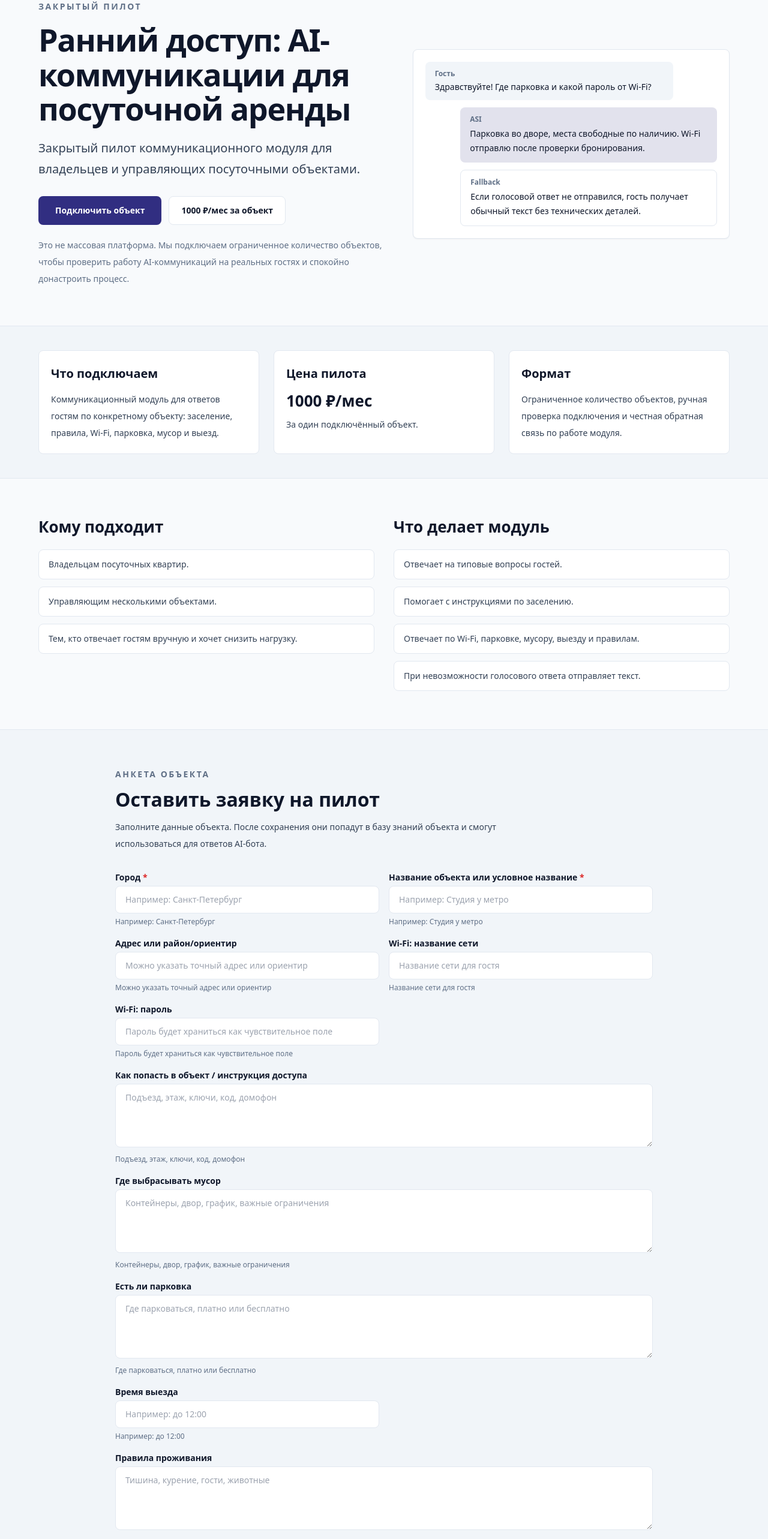
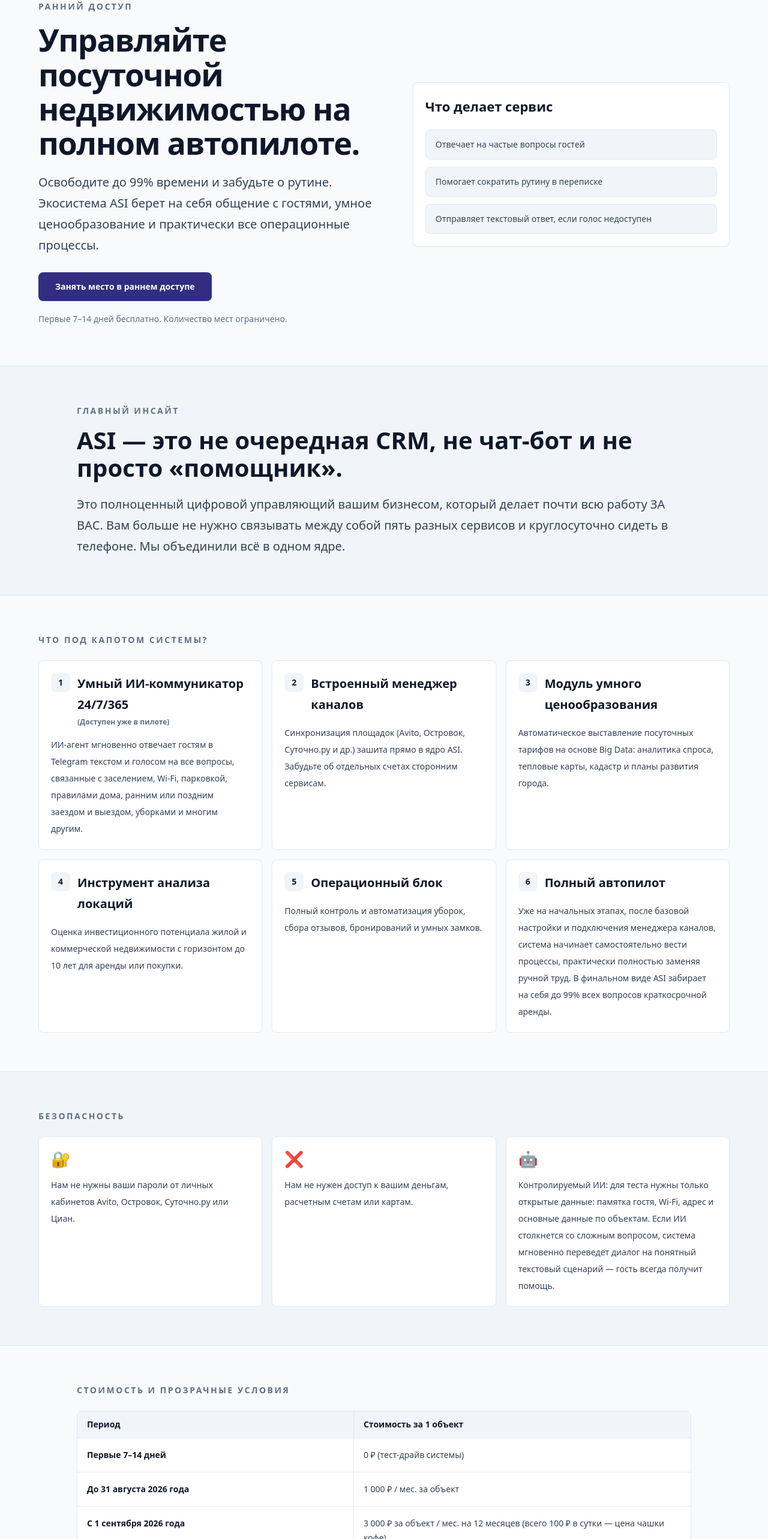
Before and after one commit to ASI-integration/asi-landing, a Next.js app: page /ru/early-access in a window 1280 px wide. Shown: the part 179-2745 px from the top of the page at 60% size. Built offline with nearby package versions, Linux system fonts and the light colour scheme.

Commit message:
fix: update early access info card

```diff
--- a/src/app/ru/early-access/page.tsx
+++ b/src/app/ru/early-access/page.tsx
@@ -1,5 +1,4 @@
 import type { Metadata } from 'next';
-import Link from 'next/link';
 import { EarlyAccessObjectForm } from '@/components/early-access/EarlyAccessObjectForm';
 import { RuBottomQuickLinks } from '@/components/ru/RuBottomQuickLinks';
 import { RuComplianceFooter } from '@/components/ru/RuComplianceFooter';
@@ -7,21 +6,57 @@ import { RuPublicNavHeader } from '@/components/ru/RuPublicNavHeader';
 import { ThemeProvider } from '@/theme/ThemeProvider';
 
 export const metadata: Metadata = {
-  title: 'Ранний доступ: AI-коммуникации для посуточной аренды — ASI',
-  description: 'Закрытый пилот коммуникационного модуля для владельцев и управляющих посуточными объектами.',
+  title: 'Ранний доступ: автопилот для посуточной недвижимости - ASI',
+  description: 'Ранний доступ ASI для владельцев и управляющих посуточной недвижимостью.',
 };
 
-const fitItems = [
-  'Владельцам посуточных квартир.',
-  'Управляющим несколькими объектами.',
-  'Тем, кто отвечает гостям вручную и хочет снизить нагрузку.',
+const featureItems = [
+  {
+    title: 'Умный ИИ-коммуникатор 24/7/365',
+    label: 'Доступен уже в пилоте',
+    text: 'ИИ-агент мгновенно отвечает гостям в Telegram текстом и голосом на все вопросы, связанные с заселением, Wi-Fi, парковкой, правилами дома, ранним или поздним заездом и выездом, уборками и многим другим.',
+  },
+  {
+    title: 'Встроенный менеджер каналов',
+    text: 'Синхронизация площадок (Avito, Островок, Суточно.ру и др.) зашита прямо в ядро ASI. Забудьте об отдельных счетах сторонним сервисам.',
+  },
+  {
+    title: 'Модуль умного ценообразования',
+    text: 'Автоматическое выставление посуточных тарифов на основе Big Data: аналитика спроса, тепловые карты, кадастр и планы развития города.',
+  },
+  {
+    title: 'Инструмент анализа локаций',
+    text: 'Оценка инвестиционного потенциала жилой и коммерческой недвижимости с горизонтом до 10 лет для аренды или покупки.',
+  },
+  {
+    title: 'Операционный блок',
+    text: 'Полный контроль и автоматизация уборок, сбора отзывов, бронирований и умных замков.',
+  },
+  {
+    title: 'Полный автопилот',
+    text: 'Уже на начальных этапах, после базовой настройки и подключения менеджера каналов, система начинает самостоятельно вести процессы, практически полностью заменяя ручной труд. В финальном виде ASI забирает на себя до 99% всех вопросов краткосрочной аренды.',
+  },
 ];
 
-const moduleItems = [
-  'Отвечает на типовые вопросы гостей.',
-  'Помогает с инструкциями по заселению.',
-  'Отвечает по Wi‑Fi, парковке, мусору, выезду и правилам.',
-  'При невозможности голосового ответа отправляет текст.',
+const securityItems = [
+  {
+    mark: '🔐',
+    text: 'Нам не нужны ваши пароли от личных кабинетов Avito, Островок, Суточно.ру или Циан.',
+  },
+  {
+    mark: '❌',
+    text: 'Нам не нужен доступ к вашим деньгам, расчетным счетам или картам.',
+  },
+  {
+    mark: '🤖',
+    text: 'Контролируемый ИИ: для теста нужны только открытые данные: памятка гостя, Wi-Fi, адрес и основные данные по объектам. Если ИИ столкнется со сложным вопросом, система мгновенно переведет диалог на понятный текстовый сценарий — гость всегда получит помощь.',
+  },
+];
+
+const pricingRows = [
+  ['Первые 7–14 дней', '0 ₽ (тест-драйв системы)'],
+  ['До 31 августа 2026 года', '1 000 ₽ / мес. за объект'],
+  ['С 1 сентября 2026 года', '3 000 ₽ за объект / мес. на 12 месяцев (всего 100 ₽ в сутки — цена чашки кофе)'],
 ];
 
 export default function RuEarlyAccessPage() {
@@ -33,93 +68,35 @@ export default function RuEarlyAccessPage() {
         <section className="px-4 py-12 sm:px-6 sm:py-16">
           <div className="mx-auto grid max-w-6xl gap-10 lg:grid-cols-[1.05fr_0.95fr] lg:items-center">
             <div>
-              <p className="text-sm font-bold uppercase tracking-[0.18em] text-[var(--t-muted)]">Закрытый пилот</p>
-              <h1 className="mt-4 max-w-3xl text-3xl font-bold leading-tight tracking-tight text-[var(--t-text)] sm:text-5xl">
-                Ранний доступ: AI-коммуникации для посуточной аренды
+              <p className="text-sm font-bold uppercase tracking-[0.18em] text-[var(--t-muted)]">Ранний доступ</p>
+              <h1 className="mt-4 max-w-4xl text-3xl font-bold leading-tight tracking-tight text-[var(--t-text)] sm:text-5xl">
+                Управляйте посуточной недвижимостью на полном автопилоте.
               </h1>
-              <p className="mt-5 max-w-2xl text-base leading-8 text-[var(--t-text-2)] sm:text-lg">
-                Закрытый пилот коммуникационного модуля для владельцев и управляющих посуточными объектами.
+              <p className="mt-5 max-w-3xl text-base leading-8 text-[var(--t-text-2)] sm:text-lg">
+                Освободите до 99% времени и забудьте о рутине. Экосистема ASI берет на себя общение с гостями, умное ценообразование и практически все операционные процессы.
               </p>
-              <div className="mt-7 flex flex-col gap-3 sm:flex-row sm:items-center">
+              <div className="mt-7">
                 <a
                   href="#pilot-form"
                   className="inline-flex min-h-12 items-center justify-center rounded-lg bg-[var(--t-accent)] px-7 py-3 text-sm font-bold text-white transition hover:bg-[var(--t-accent-hover)]"
                 >
-                  Подключить объект
+                  Занять место в раннем доступе
                 </a>
-                <span className="inline-flex min-h-12 items-center rounded-lg border border-[var(--t-border)] bg-[var(--t-surface)] px-5 py-3 text-sm font-bold text-[var(--t-text)]">
-                  1000 ₽/мес за объект
-                </span>
+                <p className="mt-4 max-w-2xl text-sm leading-7 text-[var(--t-muted)]">
+                  Первые 7–14 дней бесплатно. Количество мест ограничено.
+                </p>
               </div>
-              <p className="mt-5 max-w-2xl text-sm leading-7 text-[var(--t-muted)]">
-                Это не массовая платформа. Мы подключаем ограниченное количество объектов, чтобы проверить работу
-                AI-коммуникаций на реальных гостях и спокойно донастроить процесс.
-              </p>
             </div>
 
             <div className="rounded-lg border border-[var(--t-border)] bg-[var(--t-surface)] p-5 shadow-sm">
-              <div className="space-y-3">
-                <div className="max-w-[85%] rounded-lg bg-[var(--t-surface-2)] px-4 py-3">
-                  <p className="text-xs font-semibold text-[var(--t-muted)]">Гость</p>
-                  <p className="mt-1 text-sm text-[var(--t-text)]">Здравствуйте! Где парковка и какой пароль от Wi‑Fi?</p>
-                </div>
-                <div className="ml-auto max-w-[88%] rounded-lg bg-[color-mix(in_srgb,var(--t-accent)_14%,var(--t-surface))] px-4 py-3">
-                  <p className="text-xs font-semibold text-[var(--t-muted)]">ASI</p>
-                  <p className="mt-1 text-sm leading-6 text-[var(--t-text)]">
-                    Парковка во дворе, места свободные по наличию. Wi‑Fi отправлю после проверки бронирования.
-                  </p>
-                </div>
-                <div className="ml-auto max-w-[88%] rounded-lg border border-[var(--t-border)] bg-[var(--t-surface)] px-4 py-3">
-                  <p className="text-xs font-semibold text-[var(--t-muted)]">Fallback</p>
-                  <p className="mt-1 text-sm leading-6 text-[var(--t-text)]">
-                    Если голосовой ответ не отправился, гость получает обычный текст без технических деталей.
-                  </p>
-                </div>
-              </div>
-            </div>
-          </div>
-        </section>
-
-        <section className="border-y border-[var(--t-border)] bg-[var(--t-surface-2)] px-4 py-10 sm:px-6">
-          <div className="mx-auto grid max-w-6xl gap-6 md:grid-cols-3">
-            <div className="rounded-lg border border-[var(--t-border)] bg-[var(--t-surface)] p-5">
-              <h2 className="text-lg font-bold text-[var(--t-text)]">Что подключаем</h2>
-              <p className="mt-3 text-sm leading-7 text-[var(--t-text-2)]">
-                Коммуникационный модуль для ответов гостям по конкретному объекту: заселение, правила, Wi‑Fi, парковка,
-                мусор и выезд.
-              </p>
-            </div>
-            <div className="rounded-lg border border-[var(--t-border)] bg-[var(--t-surface)] p-5">
-              <h2 className="text-lg font-bold text-[var(--t-text)]">Цена пилота</h2>
-              <p className="mt-3 text-2xl font-bold text-[var(--t-text)]">1000 ₽/мес</p>
-              <p className="mt-2 text-sm leading-7 text-[var(--t-text-2)]">За один подключённый объект.</p>
-            </div>
-            <div className="rounded-lg border border-[var(--t-border)] bg-[var(--t-surface)] p-5">
-              <h2 className="text-lg font-bold text-[var(--t-text)]">Формат</h2>
-              <p className="mt-3 text-sm leading-7 text-[var(--t-text-2)]">
-                Ограниченное количество объектов, ручная проверка подключения и честная обратная связь по работе модуля.
-              </p>
-            </div>
-          </div>
-        </section>
-
-        <section className="px-4 py-12 sm:px-6 sm:py-16">
-          <div className="mx-auto grid max-w-6xl gap-8 lg:grid-cols-2">
-            <div>
-              <h2 className="text-2xl font-bold text-[var(--t-text)]">Кому подходит</h2>
+              <h2 className="text-xl font-bold text-[var(--t-text)]">Что делает сервис</h2>
               <ul className="mt-5 space-y-3">
-                {fitItems.map((item) => (
-                  <li key={item} className="rounded-lg border border-[var(--t-border)] bg-[var(--t-surface)] px-4 py-3 text-sm leading-6 text-[var(--t-text-2)]">
-                    {item}
-                  </li>
-                ))}
-              </ul>
-            </div>
-            <div>
-              <h2 className="text-2xl font-bold text-[var(--t-text)]">Что делает модуль</h2>
-              <ul className="mt-5 space-y-3">
-                {moduleItems.map((item) => (
-                  <li key={item} className="rounded-lg border border-[var(--t-border)] bg-[var(--t-surface)] px-4 py-3 text-sm leading-6 text-[var(--t-text-2)]">
+                {[
+                  'Отвечает на частые вопросы гостей',
+                  'Помогает сократить рутину в переписке',
+                  'Отправляет текстовый ответ, если голос недоступен',
+                ].map((item) => (
+                  <li key={item} className="rounded-lg border border-[var(--t-border)] bg-[var(--t-surface-2)] px-4 py-3 text-sm leading-6 text-[var(--t-text-2)]">
                     {item}
                   </li>
                 ))}
@@ -128,32 +105,89 @@ export default function RuEarlyAccessPage() {
           </div>
         </section>
 
+        <section className="border-y border-[var(--t-border)] bg-[var(--t-surface-2)] px-4 py-12 sm:px-6 sm:py-16">
+          <div className="mx-auto max-w-5xl">
+            <p className="text-sm font-bold uppercase tracking-[0.18em] text-[var(--t-muted)]">Главный инсайт</p>
+            <h2 className="mt-4 text-2xl font-bold leading-tight text-[var(--t-text)] sm:text-4xl">
+              ASI — это не очередная CRM, не чат-бот и не просто «помощник».
+            </h2>
+            <p className="mt-5 text-base leading-8 text-[var(--t-text-2)] sm:text-lg">
+              Это полноценный цифровой управляющий вашим бизнесом, который делает почти всю работу ЗА ВАС. Вам больше не нужно связывать между собой пять разных сервисов и круглосуточно сидеть в телефоне. Мы объединили всё в одном ядре.
+            </p>
+          </div>
+        </section>
+
+        <section className="px-4 py-12 sm:px-6 sm:py-16">
+          <div className="mx-auto max-w-6xl">
+            <p className="text-sm font-bold uppercase tracking-[0.18em] text-[var(--t-muted)]">Что под капотом системы?</p>
+            <div className="mt-6 grid gap-4 md:grid-cols-2 lg:grid-cols-3">
+              {featureItems.map((item, index) => (
+                <article key={item.title} className="rounded-lg border border-[var(--t-border)] bg-[var(--t-surface)] p-5">
+                  <div className="flex items-start gap-3">
+                    <span className="inline-flex h-8 w-8 shrink-0 items-center justify-center rounded-lg bg-[var(--t-surface-2)] text-sm font-bold text-[var(--t-text)]">
+                      {index + 1}
+                    </span>
+                    <div>
+                      <h2 className="text-lg font-bold text-[var(--t-text)]">{item.title}</h2>
+                      {item.label ? <p className="mt-1 text-xs font-semibold text-[var(--t-muted)]">({item.label})</p> : null}
+                    </div>
+                  </div>
+                  <p className="mt-4 text-sm leading-7 text-[var(--t-text-2)]">{item.text}</p>
+                </article>
+              ))}
+            </div>
+          </div>
+        </section>
+
+        <section className="border-y border-[var(--t-border)] bg-[var(--t-surface-2)] px-4 py-12 sm:px-6 sm:py-16">
+          <div className="mx-auto max-w-6xl">
+            <p className="text-sm font-bold uppercase tracking-[0.18em] text-[var(--t-muted)]">Безопасность</p>
+            <div className="mt-6 grid gap-4 lg:grid-cols-3">
+              {securityItems.map((item) => (
+                <div key={item.text} className="rounded-lg border border-[var(--t-border)] bg-[var(--t-surface)] p-5">
+                  <span className="text-2xl" aria-hidden="true">
+                    {item.mark}
+                  </span>
+                  <p className="mt-3 text-sm leading-7 text-[var(--t-text-2)]">{item.text}</p>
+                </div>
+              ))}
+            </div>
+          </div>
+        </section>
+
+        <section className="px-4 py-12 sm:px-6 sm:py-16">
+          <div className="mx-auto max-w-5xl">
+            <p className="text-sm font-bold uppercase tracking-[0.18em] text-[var(--t-muted)]">Стоимость и прозрачные условия</p>
+            <div className="mt-6 overflow-hidden rounded-lg border border-[var(--t-border)] bg-[var(--t-surface)]">
+              <div className="grid grid-cols-[0.9fr_1.1fr] border-b border-[var(--t-border)] bg-[var(--t-surface-2)] text-sm font-bold text-[var(--t-text)]">
+                <div className="px-4 py-3">Период</div>
+                <div className="border-l border-[var(--t-border)] px-4 py-3">Стоимость за 1 объект</div>
+              </div>
+              {pricingRows.map(([period, price]) => (
+                <div key={period} className="grid grid-cols-[0.9fr_1.1fr] border-b border-[var(--t-border)] text-sm leading-6 text-[var(--t-text-2)] last:border-b-0">
+                  <div className="px-4 py-4 font-semibold text-[var(--t-text)]">{period}</div>
+                  <div className="border-l border-[var(--t-border)] px-4 py-4">{price}</div>
+                </div>
+              ))}
+            </div>
+            <p className="mt-5 rounded-lg border border-[var(--t-border)] bg-[var(--t-surface)] p-5 text-sm leading-7 text-[var(--t-text-2)]">
+              🛡 Полная свобода и никаких обязательств. Если по какой-либо причине система вам не подошла, вы можете отменить подписку в один клик. Сервис продолжит полноценно работать на ваших объектах до окончания уже оплаченного периода.
+            </p>
+          </div>
+        </section>
+
         <section className="border-t border-[var(--t-border)] bg-[var(--t-surface-2)] px-4 py-12 sm:px-6 sm:py-16">
           <div className="mx-auto max-w-4xl">
             <div className="mb-8">
-              <p className="text-sm font-bold uppercase tracking-[0.18em] text-[var(--t-muted)]">Анкета объекта</p>
-              <h2 className="mt-3 text-2xl font-bold text-[var(--t-text)] sm:text-3xl">Оставить заявку на пилот</h2>
+              <p className="text-sm font-bold uppercase tracking-[0.18em] text-[var(--t-muted)]">Финальный шаг</p>
+              <h2 className="mt-3 text-2xl font-bold text-[var(--t-text)] sm:text-3xl">
+                Оставьте заявку на ранний доступ.
+              </h2>
               <p className="mt-3 max-w-2xl text-sm leading-7 text-[var(--t-text-2)]">
-                Заполните данные объекта. После сохранения они попадут в базу знаний объекта и смогут использоваться
-                для ответов AI-бота.
+                Индивидуальная помощь на каждом этапе подключения и последующего использования сервиса.
               </p>
             </div>
             <EarlyAccessObjectForm />
-          </div>
-        </section>
-
-        <section className="px-4 py-10 sm:px-6">
-          <div className="mx-auto flex max-w-6xl flex-col gap-3 rounded-lg border border-[var(--t-border)] bg-[var(--t-surface)] p-5 sm:flex-row sm:items-center sm:justify-between">
-            <div>
-              <h2 className="text-lg font-bold text-[var(--t-text)]">Готовы подключить первый объект?</h2>
-              <p className="mt-1 text-sm leading-6 text-[var(--t-text-2)]">Начнём с одного объекта и проверим работу на реальных обращениях гостей.</p>
-            </div>
-            <Link
-              href="#pilot-form"
-              className="inline-flex min-h-12 items-center justify-center rounded-lg bg-[var(--t-accent)] px-6 py-3 text-sm font-bold text-white transition hover:bg-[var(--t-accent-hover)]"
-            >
-              Оставить заявку на пилот
-            </Link>
           </div>
         </section>
       </main>
```
